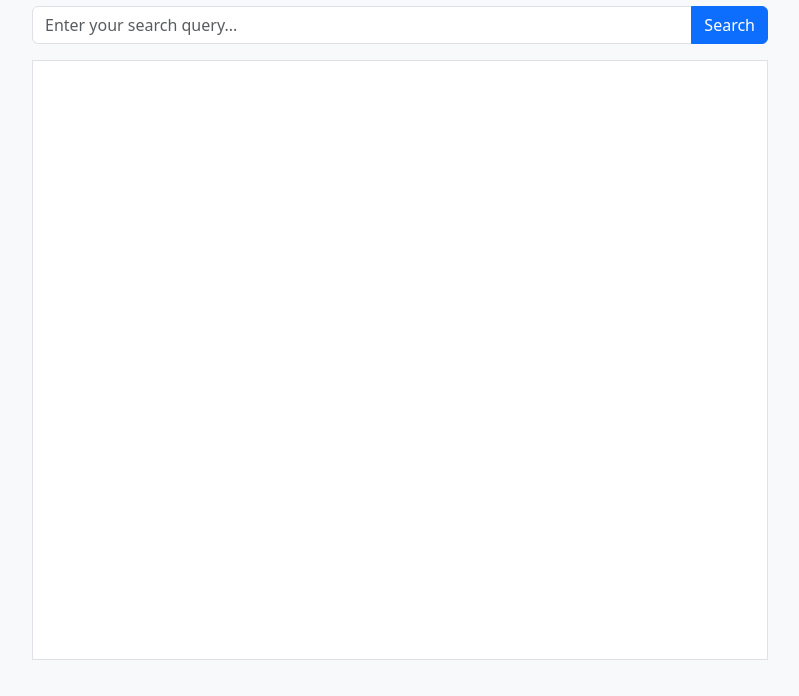
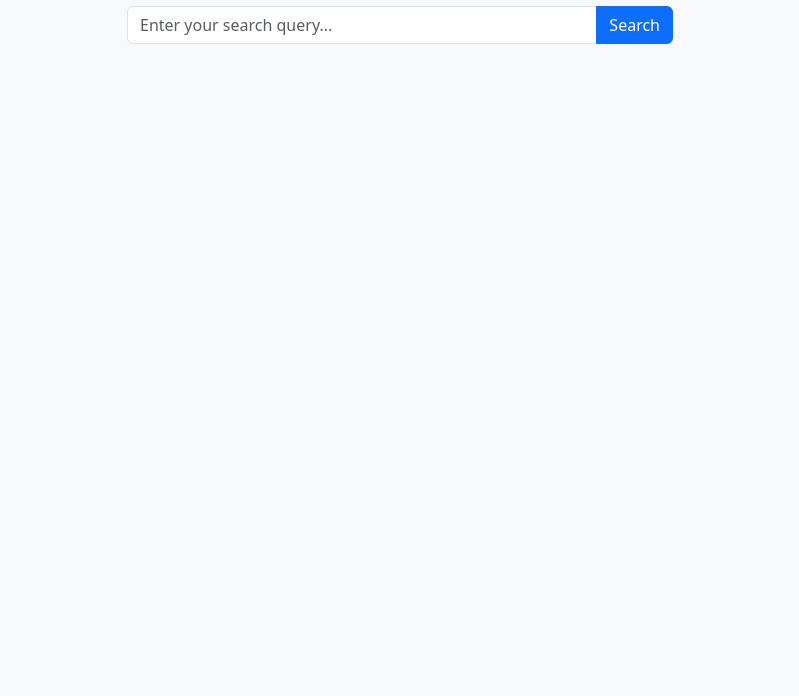
Before and after one commit to GunturDeveloper/GQuery, a plain HTML site: page index.html in a window 1280 px wide. Shown: the part 104-800 px from the top of the page, without its empty margins (240-1039 px from the left). Drawn offline with nearby package versions, Linux system fonts and the light colour scheme.

Commit message:
Update index.html

```diff
--- a/index.html
+++ b/index.html
@@ -3,7 +3,7 @@
 <head>
     <meta charset="UTF-8">
     <meta name="viewport" content="width=device-width, initial-scale=1.0">
-    <title>GQuery</title>
+    <title>Search to Google</title>
     <!-- Bootstrap CSS -->
     <link href="https://cdn.jsdelivr.net/npm/bootstrap@5.3.0/dist/css/bootstrap.min.css" rel="stylesheet">
     <!-- Custom CSS -->
@@ -13,15 +13,11 @@
 
 <div class="container mt-5">
     <div class="row justify-content-center">
-        <div class="col-md-8">
-            <h2 class="text-center mb-4">Search on GQuery</h2>
-            <div class="input-group mb-3">
+        <div class="col-md-6">
+            <h2 class="text-center mb-4">Search on Google</h2>
+            <div class="input-group">
                 <input type="text" id="searchQuery" class="form-control" placeholder="Enter your search query...">
                 <button class="btn btn-primary" onclick="searchGoogle()">Search</button>
-            </div>
-            <!-- Canvas/iframe untuk menampilkan hasil pencarian -->
-            <div id="searchResultsCanvas" class="border" style="height: 600px;">
-                <iframe id="searchResultsIframe" src="" style="width: 100%; height: 100%; border: none;"></iframe>
             </div>
         </div>
     </div>
```
